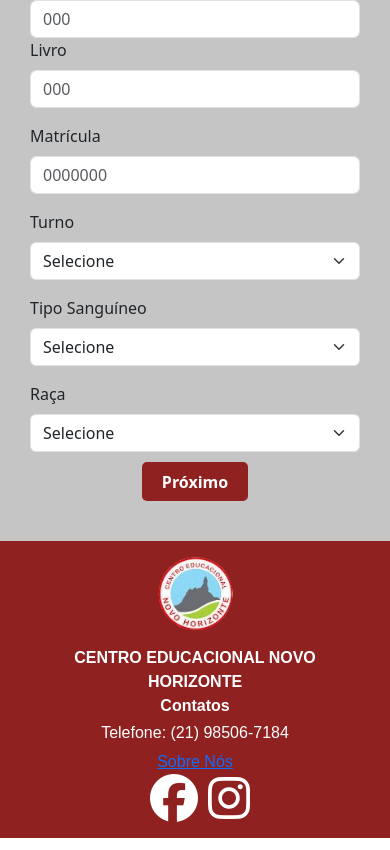
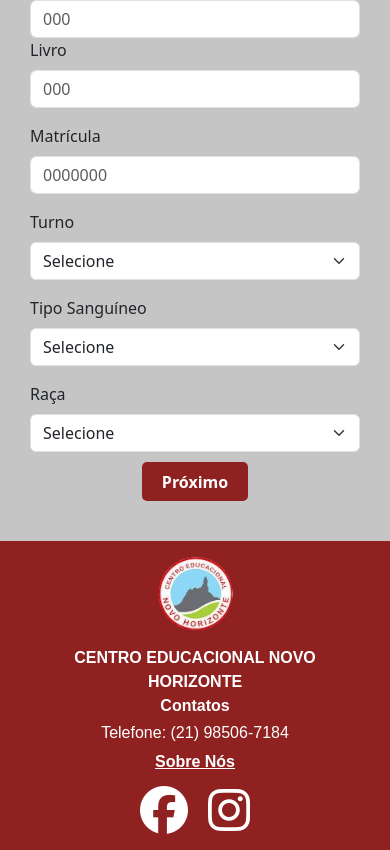
Before and after one commit to JPeeeedrs/novo-horizonte-react, a React (Vite) app: page /editar/1 in a window 390 px wide. Shown: the part 1063-1913 px from the top of the page. Built offline with nearby package versions, Linux system fonts and the light colour scheme; no server answers.

Commit message:
melhorando responsividade do form

```diff
--- a/src/common/footer.css
+++ b/src/common/footer.css
@@ -59,18 +59,27 @@ footer span {
 }
 
 .footer-sobre {
-	text-decoration: none;
+	margin-bottom: 12px ;
+}
+
+.footer-sobre a {
+	font-weight: bold;
 	color: white;
+	text-decoration: underline;
+}
+
+.footer-sobre a:hover {
+	color: #ccc;
 }
 
 .footer-icons {
 	display: flex;
-	justify-content: flex-end;
+	justify-content: space-between;
+	width: 110px;
 }
 
 .footer-icons a {
 	color: white;
-	margin-left: 10px;
 	transition: color 0.3s ease;
 }
 
--- a/src/components/Formulario/StepObservacoes.jsx
+++ b/src/components/Formulario/StepObservacoes.jsx
@@ -303,7 +303,8 @@ function StepObservacoes({ onBack, formData, onChange, loading, error }) {
 				<div className='step-buttons'>
 					<button
 						type='button'
-						className='btn btn-nav'
+						className='btn'
+						id="btn-nav-anterior"
 						onClick={onBack}
 						disabled={loading}
 					>
@@ -313,7 +314,7 @@ function StepObservacoes({ onBack, formData, onChange, loading, error }) {
 					<a
 						href='mailto:vanessalimapsicopedagoga@bol.com.br?subject=Envio de Documentos&body=Segue em anexo os documentos necessários.'
 						target='_blank'
-						className='btn btn-email text-center'
+						className='btn btn-email'
 						disabled={loading}
 					>
 						Enviar Documentos
@@ -321,7 +322,7 @@ function StepObservacoes({ onBack, formData, onChange, loading, error }) {
 					<a
 						href={termos}
 						download
-						className='btn btn-termo text-center'
+						className='btn btn-termo'
 						disabled={loading}
 					>
 						Baixar Termos
--- a/src/styles/forms.css
+++ b/src/styles/forms.css
@@ -46,8 +46,7 @@
 	width: auto; /* Largura padrão dos botões */
 	font-weight: bolder;
 	text-align: center; /* Centraliza o texto */
-	align-items: center;
-	display: flex; /* Alinha os itens com Flexbox */
+	align-items: center;/* Alinha os itens com Flexbox */
 }
 
 /* === HOVER E FOCUS GERAL DOS BOTÕES === */
@@ -64,6 +63,12 @@
 	background-color: #902121;
 	margin: 10px auto;
 }
+
+#btn-nav-anterior{
+	background-color: #902121;
+	margin: 10px auto;
+}
+
 .btn-nav:hover {
 	background-color: #502121;
 }
@@ -76,6 +81,7 @@
 	bottom: 0;
 	padding: 15px;
 	display: flex;
+	flex-wrap: wrap;
 	gap: 10px;
 }
 
@@ -120,15 +126,18 @@
 	color: #ff0000;
 }
 
-@media (max-width: 700px) {
-	#form {
-		max-width: 700px;
+@media (max-width: 800px) {
+	.btn-email, .btn-termo, #btn-nav-anterior{
+		width: 100%;
+		text-align: center;
 	}
 }
 
+
 @media (max-width: 650px) {
 	#form {
-		max-width: 650px;
+
 		margin: 0;
 	}
+
 }
```
